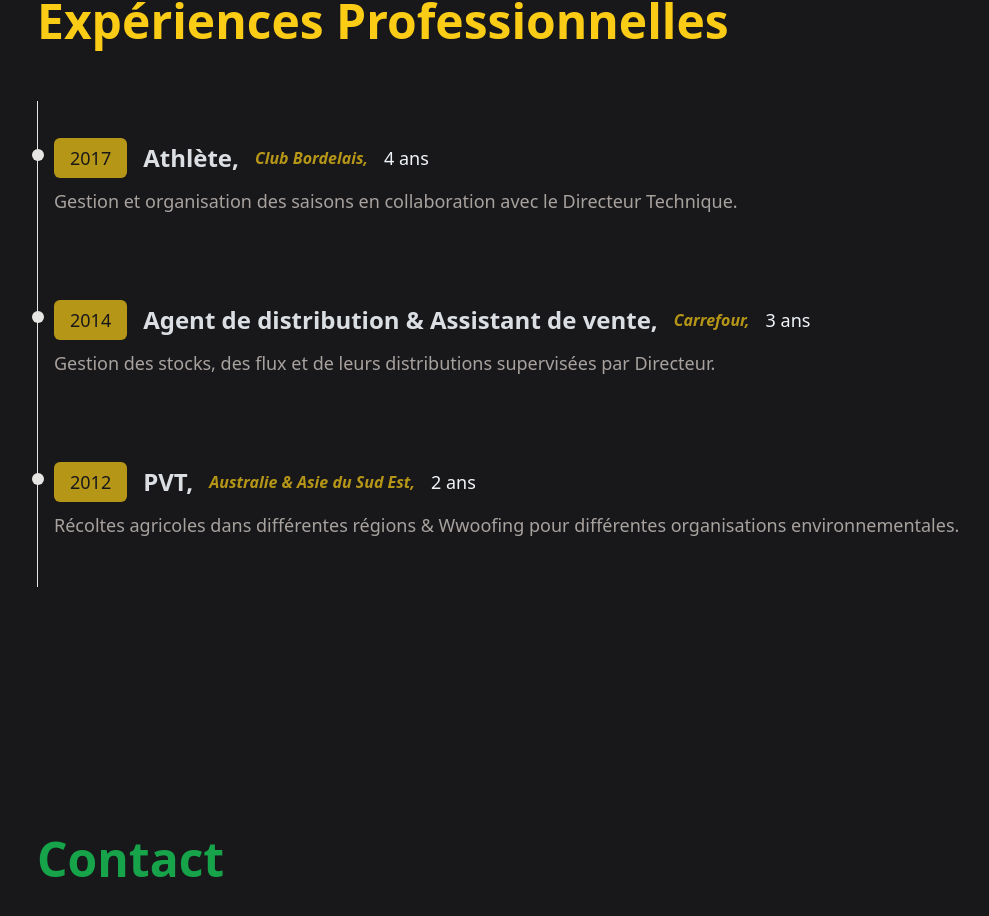
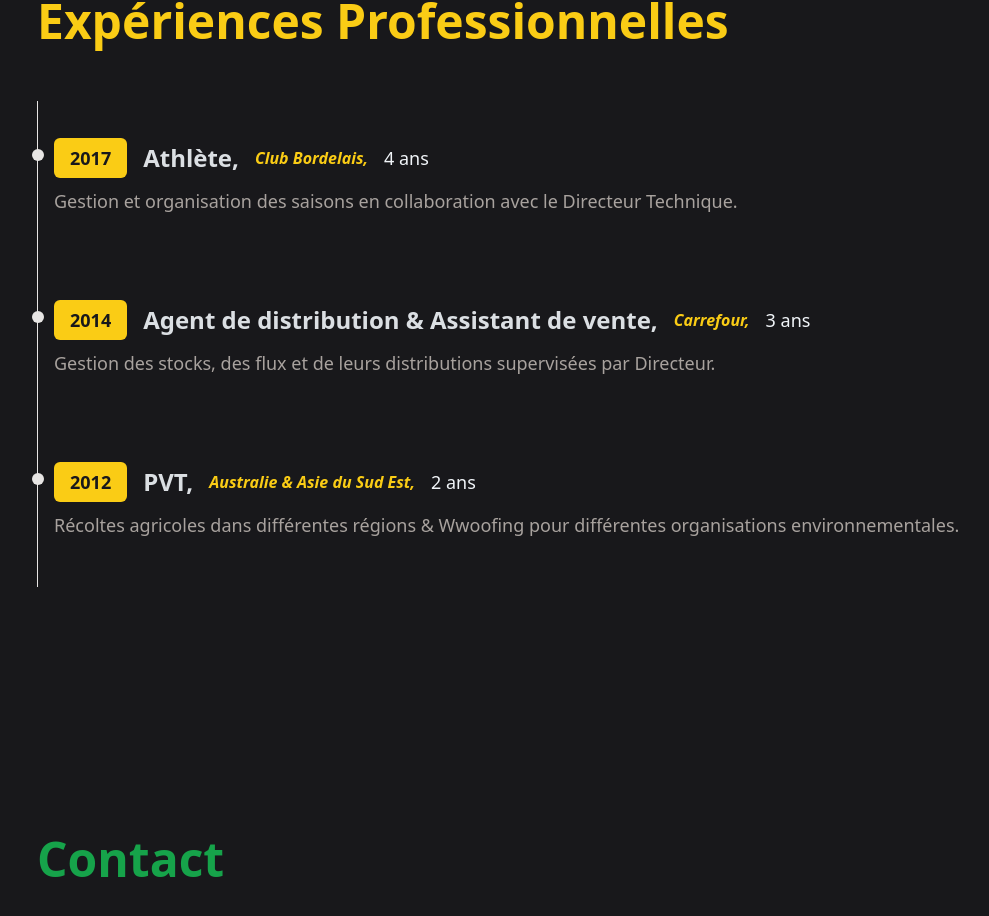
Before and after one commit to Jayson-WCS/portfolio-pro, a React (Vite) app: page / in a window 1280 px wide. Shown: the part 2703-3619 px from the top of the page, without its empty margins (123-1112 px from the left). Built offline with nearby package versions, Linux system fonts and the light colour scheme.

Commit message:
readme.md done; quick styles fixes

```diff
--- a/src/components/SideNav.jsx
+++ b/src/components/SideNav.jsx
@@ -40,13 +40,13 @@ export const SideNav = () => {
       )}
       <div className="md:block hidden fixed left-[2%] top-[25%] z-10">
         <div className="flex flex-col">
-          <a href="#main" className="rounded-full drop-shadow-lg bg-gray-100 drop-shadow-gray-400 m-2 p-4 cursor-pointer  hover:scale-110  hover:bg-gray-300 ease-in-out duration-300">
+          <a href="#main" className="rounded-full drop-shadow-lg bg-gray-100 drop-shadow-gray-400 m-2 p-4 cursor-pointer  hover:scale-110  hover:bg-[#14b8a6] ease-in-out duration-300">
             <AiOutlineHome size={20} />
           </a>
           <a href="#about" className="rounded-full drop-shadow-lg bg-gray-100 drop-shadow-gray-400 m-2 p-4 cursor-pointer hover:scale-110 hover:bg-[#0ea5e9] ease-in-out duration-200">
             <BsPerson size={20}/>
           </a>
-          <a href="#projet" className="rounded-full drop-shadow-lg bg-gray-100 drop-shadow-gray-400 m-2 p-4 cursor-pointer  hover:scale-110 hover:bg-[#683790] ease-in-out duration-300">
+          <a href="#projet" className="rounded-full drop-shadow-lg bg-gray-100 drop-shadow-gray-400 m-2 p-4 cursor-pointer  hover:scale-110 hover:bg-[#8b49c0] ease-in-out duration-300">
             <GrProjects size={20} />
           </a>
           <a href="#work" className="rounded-full drop-shadow-lg bg-gray-100 drop-shadow-gray-400 m-2 p-4 cursor-pointer  hover:scale-110 hover:bg-[#facc15] ease-in-out duration-300">
--- a/src/components/work/WorkExp.jsx
+++ b/src/components/work/WorkExp.jsx
@@ -6,9 +6,9 @@ export const WorkExp = ({year, title, company, duration, details}) => {
       <li className="mb-10 ml-4">
         <div className="absolute w-3 h-3 bg-stone-200 rounded-full mt-3 -left-1.5 border-white" />
         <p className="flex flex-wrap gap-4 flex-row items-center justify-start text-xs md:text-sm">
-          <span className="inline-block px-4 py-1.5 text-lg font-base bg-[#facc15]/70 text-[#18181b] rounded-md">{year}</span>
+          <span className="inline-block px-4 py-1.5 text-lg font-bold bg-[#facc15] text-[#18181b] rounded-md">{year}</span>
           <span className="text-2xl font-bold text-[#f1f5f9]/90">{title},</span>
-          <span className="text-base font-semibold italic text-[#facc15]/70">{company},</span>
+          <span className="text-base font-semibold italic text-[#facc15]">{company},</span>
           <span className="my-3 text-lg font-normal leading-none text-[#f1f5f9]">{duration}</span>
         </p>
         <p className="my-2 text-lg font-base text-stone-400">{details}</p>
```
Also changed, not shown: 1 other file (tests, documents, lock files or other folders).
